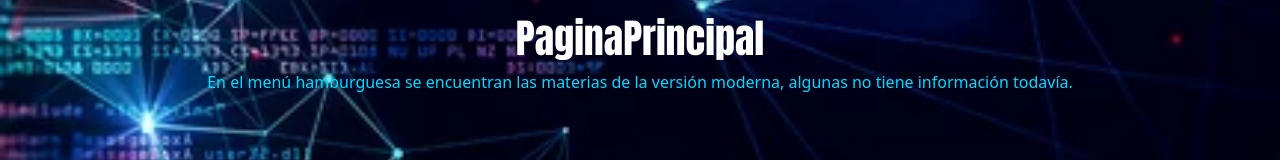
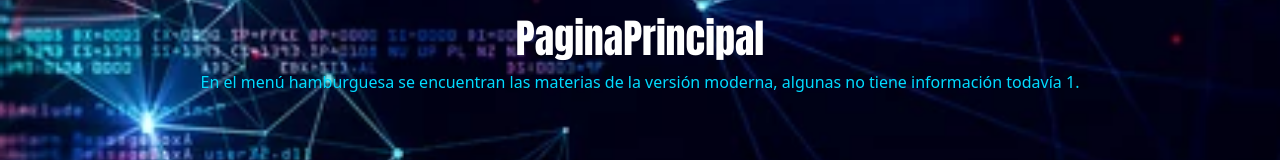
Before and after one commit to cytelsystem/glosariodeterminos, a React (Create React App) app: page / in a window 1280 px wide. Shown: the part 394-554 px from the top of the page. Built offline with nearby package versions, Linux system fonts and the light colour scheme.

Commit message:
dsadsadwa

```diff
--- a/src/components/Navbar.js
+++ b/src/components/Navbar.js
@@ -25,7 +25,7 @@ function Navbar() {
                           <ul className="row list-unstyled">
                             {data.results.map(detalle =>(
                               <li className="col-4 col-md-6 col-sm-4" key={detalle.id}>
-                                  <Link to={detalle.Url} onClick={() => this.toggleShow()} className="btn btn-secondary btn-style linkjavier">{detalle.name}</Link>
+                                  <Link to={detalle.Url} onClick={() => this.Show = true} className="btn btn-secondary btn-style linkjavier">{detalle.name}</Link>
                               </li>
                             ))}
                           </ul>
--- a/src/pages/PaginaPrincipal.js
+++ b/src/pages/PaginaPrincipal.js
@@ -20,7 +20,7 @@ function PaginaPrincipal() {
                                                             }}>
 
       <h1>PaginaPrincipal</h1>
-      <p>En el menú hamburguesa se encuentran las materias de la versión moderna, algunas no tiene información todavía. </p>
+      <p>En el menú hamburguesa se encuentran las materias de la versión moderna, algunas no tiene información todavía 1. </p>
 
 
 
```
